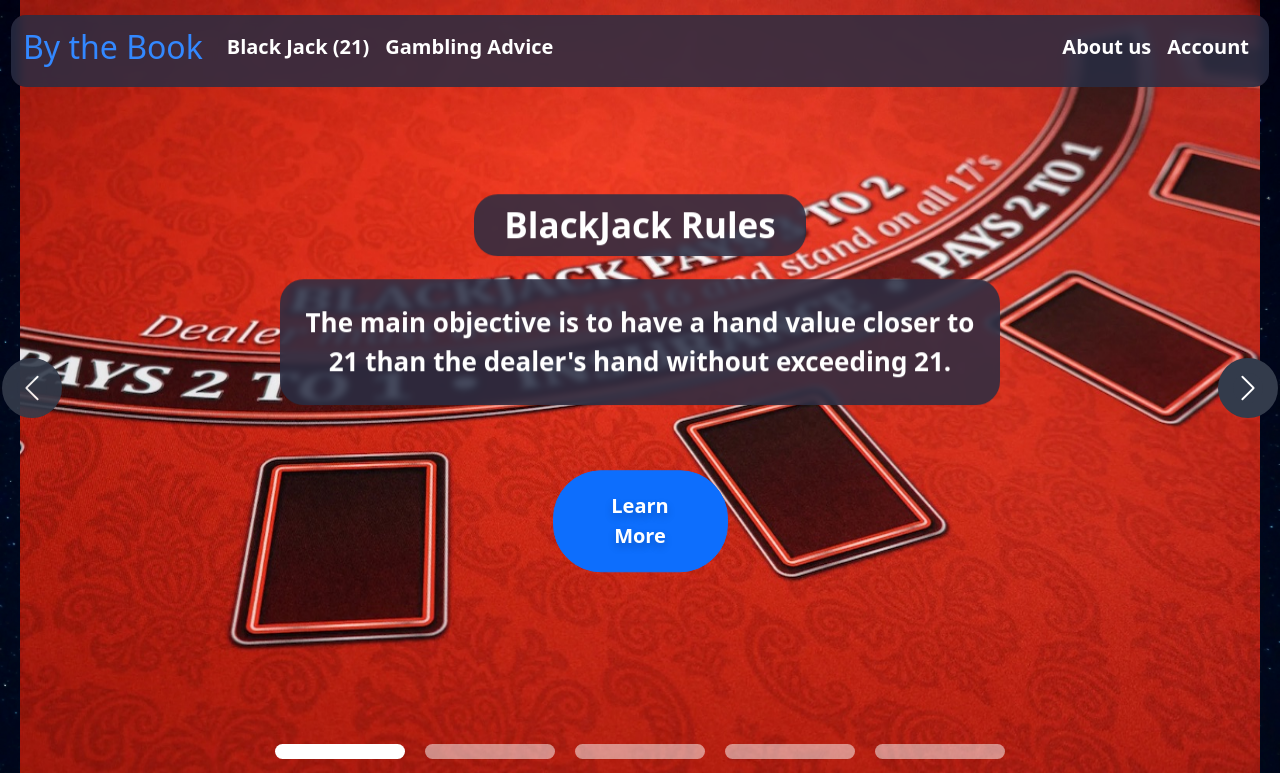
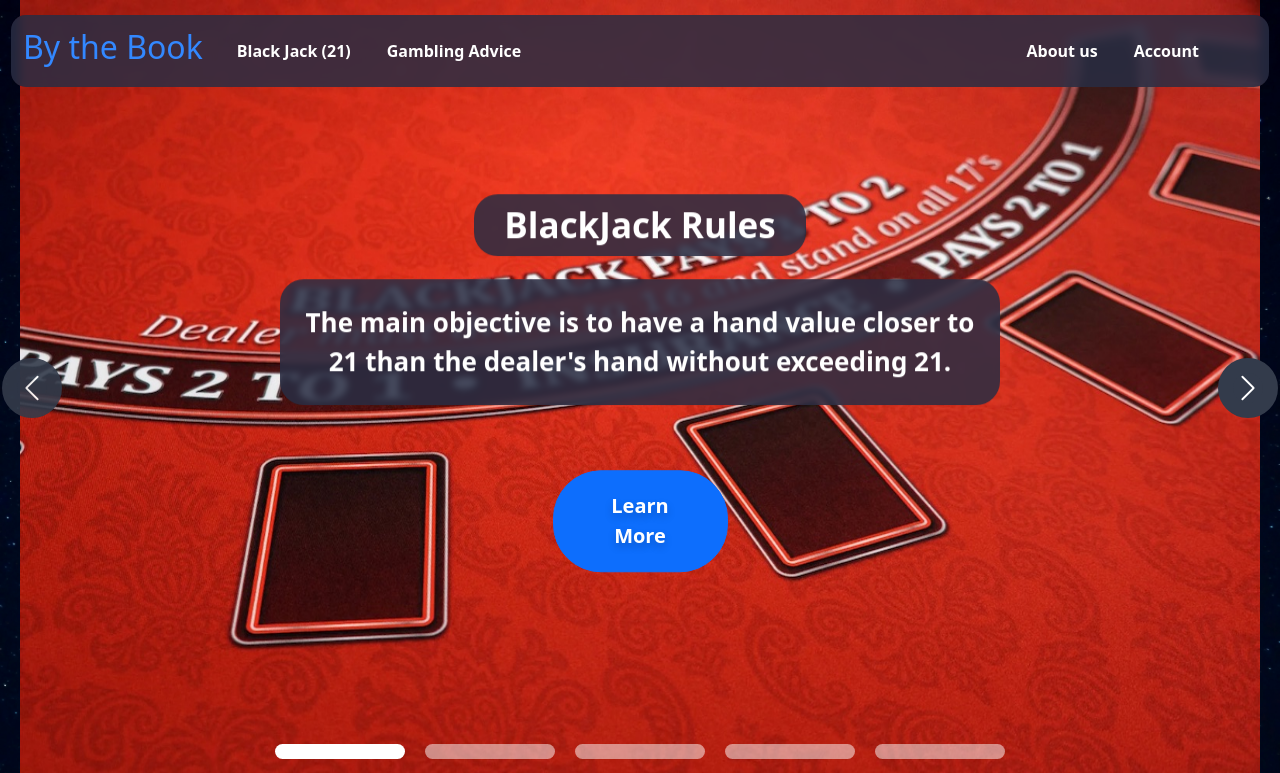
Before and after one commit to LukeDenHartog/by-the-book, a React (Create React App) app: page / in a window 1280 px wide. Shown: the top 773 px of the page. Built offline with nearby package versions, Linux system fonts and the light colour scheme.

Commit message:
adding background-color/hover styling to nav

```diff
--- a/src/components/Navbar/Navbar.css
+++ b/src/components/Navbar/Navbar.css
@@ -108,3 +108,18 @@ h5 {
         cursor: pointer;
     }
 }
+
+@media (min-width: 992px) {
+    h5 {
+        padding: 10px 10px;
+        margin-bottom: 0;
+        font-size: 16px;
+    }
+    #last-nav-element {
+        margin: 0px 40px 0 0;
+    }
+    #collapsible-nav-dropdown:hover {
+        background-color: #ffffff0d;
+        border-radius: 15px;
+    }
+}
--- a/src/components/Navbar/Navbar.js
+++ b/src/components/Navbar/Navbar.js
@@ -70,7 +70,7 @@ function NavbarModule() {
                 <NavDropdown.Item href="#action/3.4">My GitHub Profile</NavDropdown.Item>
               </NavDropdown>
             </Nav>
-            <Nav className="off-canvas-hover-feature">
+            <Nav className="off-canvas-hover-feature" id="last-nav-element">
             <NavDropdown title={<h5>Account</h5>} id="collapsible-nav-dropdown">
                 <NavDropdown.Item href="#action/3.1">Log in</NavDropdown.Item>
                 <NavDropdown.Item href="#action/3.2">Sign out</NavDropdown.Item>
```
